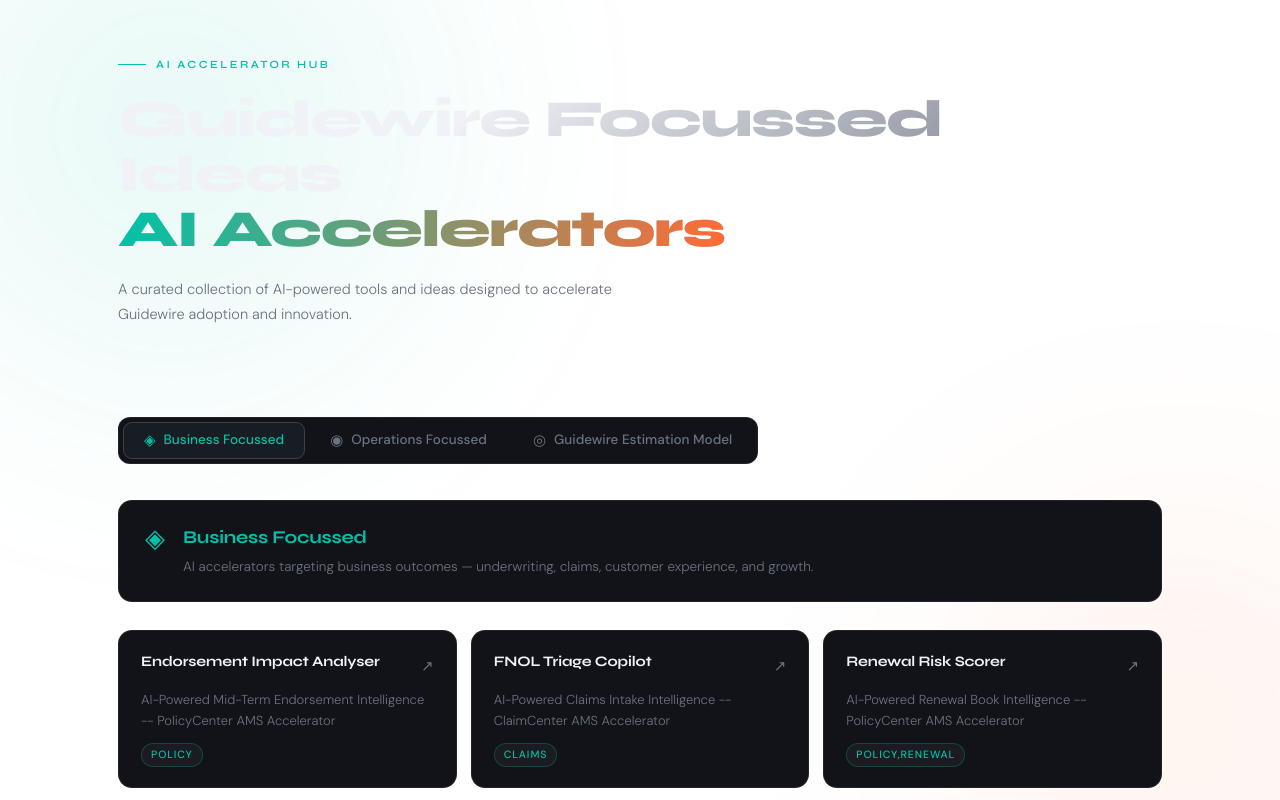
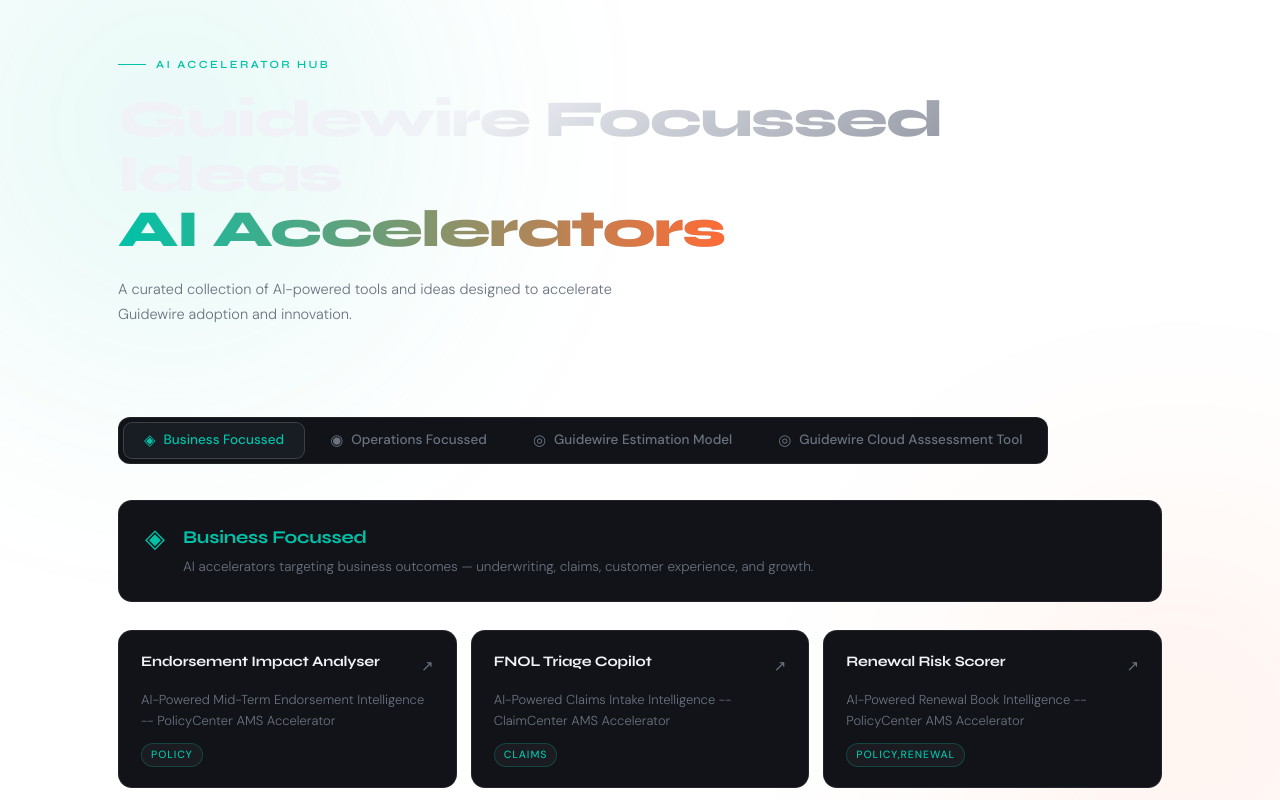
Before and after one commit to anujkapoor2000/guidewire-accelerators, a React (Vite) app: page / in a window 1280 px wide. Shown: the top 800 px of the page. Built offline with nearby package versions, Linux system fonts and the light colour scheme.

Commit message:
Update config.js

```diff
--- a/src/config.js
+++ b/src/config.js
@@ -120,12 +120,34 @@
            tag: "Estimate, Cloud",
          },
             {
-           title: "GW Cloud Migration Estimator",
+           title: "GW AMS Migration Estimator",
            description: "Ability to quickly size a ROM estimate for AMS Engagement",
            url: "https://gw-ams-estimator-new.vercel.app/",
            tag: "Estimation,AMS",
          },
        ],
      },
+
+    {
+       id: "CLoud Migration",
+       label: "Guidewire Cloud Asssessment Tool",
+       icon: "◎",
+       description: "AI tools for CLoud assessment and APD analysis.",
+       accent: "#A78BFA",
+       links: [
+         {
+           title: "GW Cloud Readiness Tool",
+           description: "Ability to quickly size a ROM estimate for Cloud Migration",
+           url: "https://cloud-readiness.vercel.app/",
+           tag: "Estimate, Cloud",
+         },
+            {
+           title: "GW APD Analyser",
+           description: "APD Conversion Analyser, Claude will generate a full APD migration plan — effort estimates, phase breakdown, risks and recommendations.",
+           url: "https://gw-ams-estimator-new.vercel.app/",
+           tag: "Estimation, Cloud",
+         },
+       ],
+     },
   ],
 };
```
